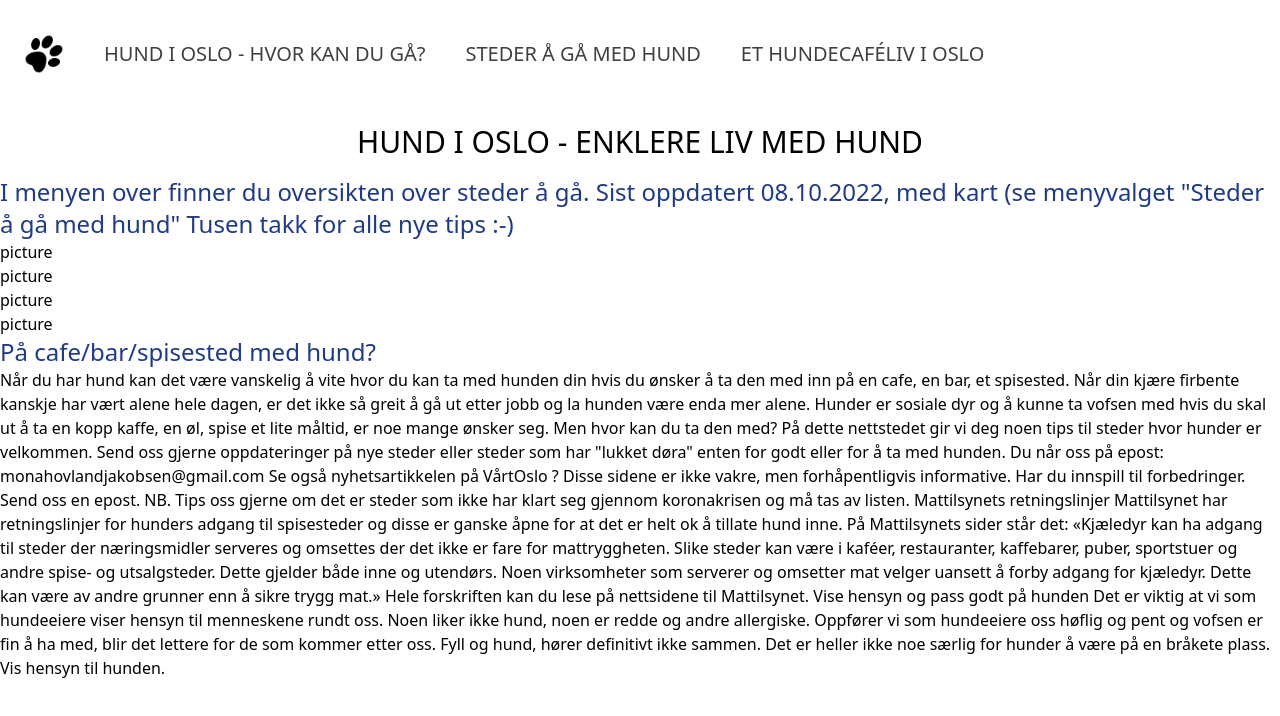
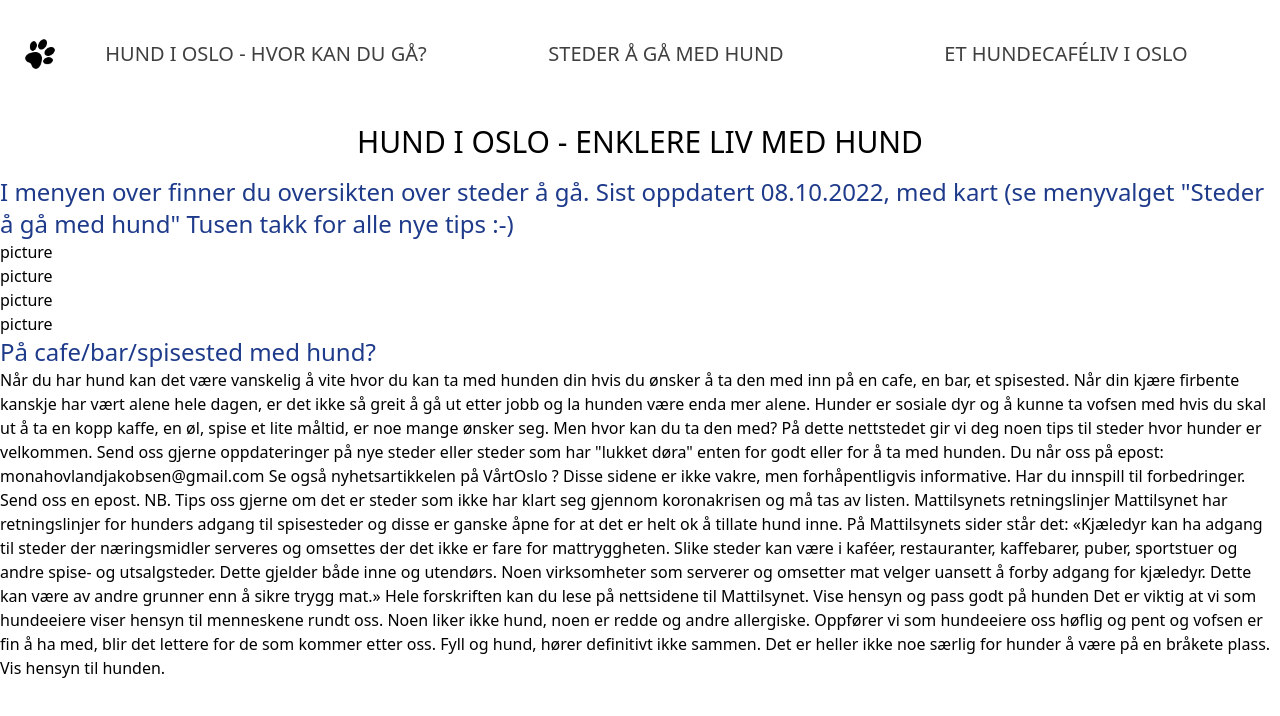
Before and after one commit to SallyNotAtWork/FirstOne, a Next.js app: page / in a window 1280 px wide. Shown: the top 716 px of the page. Built offline with nearby package versions, Linux system fonts and the light colour scheme.

Commit message:
fixed position header

```diff
--- a/components/Header.tsx
+++ b/components/Header.tsx
@@ -4,37 +4,17 @@ import React from "react";
 
 function Header() {
   return (
-    <header className="flex">
+    <div className="flex flex-row items-center px-4 py-6 sm:px-6 space-x-5">
 
-
-      {/* <div className="flex items-center justify-center md:w-1/8">
-        <Link href="/">
-          <div className="relative w-10 cursor-pointer opacity-75 h-10 transition hover:opacity-100">
-            <Image
-              src={"/dogpaw.png"}
-              layout="fill"
-              objectFit="contain"
-            />
-          </div>
-        </Link>
-      </div>
-
-      <div className="p-4">
-        HUND I OSLO - ENKLERE LIV MED HUND
-      </div> */}
-
-
-      <div className="flex items-center justify-between px-4 py-6 sm:px-6 md:justify-start md:space-x-10">
-
-
+      <div className="flex-none ">
        <a href="/">
-            <span className="sr-only">Your Company</span>
             <img
-              className="h-8 w-auto sm:h-10"
+              className="h-8 w-auto"
               src="/dogpaw.png"
               alt=""
             />
         </a>
+        </div>
 
         <a className="headerLink" href="/">
           HUND I OSLO - HVOR KAN DU GÅ?
@@ -50,7 +30,7 @@ function Header() {
 
 
       </div>
-    </header>
+
   );
 }
 
--- a/styles/globals.css
+++ b/styles/globals.css
@@ -4,6 +4,6 @@
 
 @layer components {
     .headerLink {
-        @apply cursor-pointer opacity-75 transition hover:opacity-100 text-xl py-4;
+        @apply flex-auto basis-1/3 text-center cursor-pointer opacity-75 transition hover:opacity-100 text-xl py-4;
     }
 }
```
